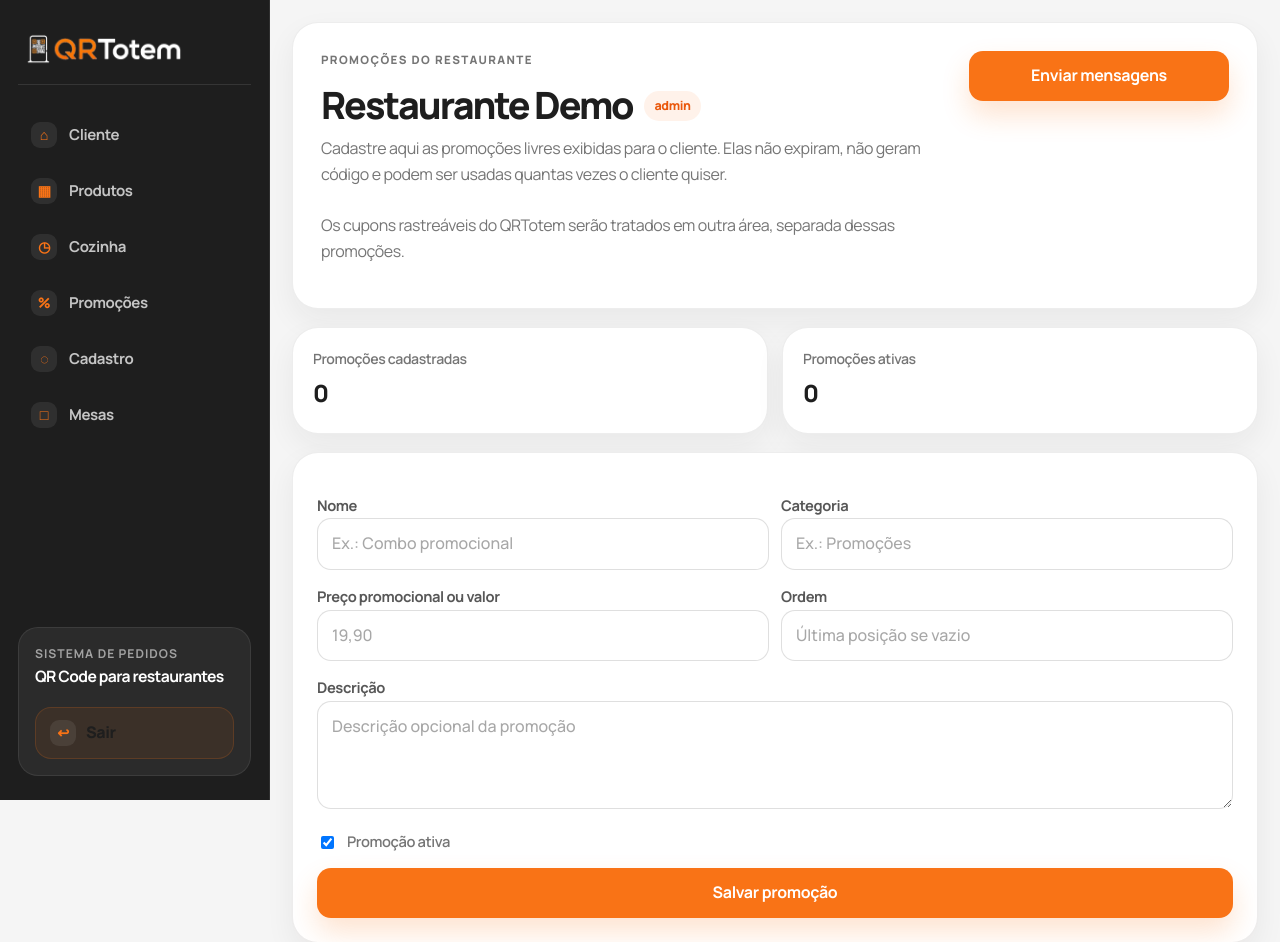
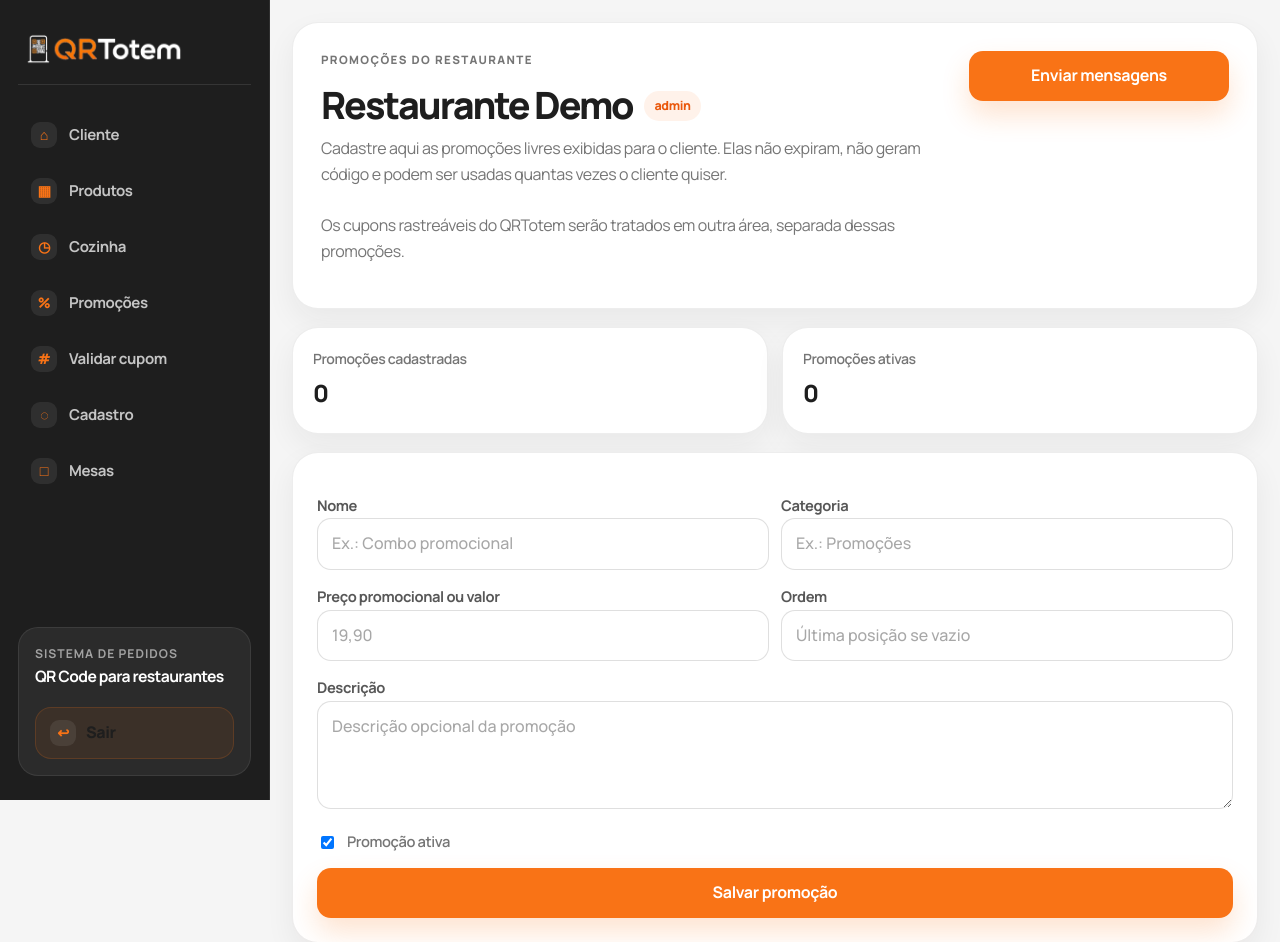
Before and after one commit to camisagilberto/restaurante_homolog, a Flask app: page /admin/cupons in a window 1280 px wide. Shown: the top 942 px of the page. Run offline with Flask 3, Linux system fonts and the light colour scheme; the visitor is signed in with stand-in values (Sample User, id 1); data comes from the database, SQL or seed files in the repository; tables that the repository leaves empty hold one stand-in row (values such as "Sample post").

Commit message:
Update base.html

```diff
--- a/app/templates/base.html
+++ b/app/templates/base.html
@@ -78,6 +78,11 @@
             <span>Promoções</span>
           </a>
 
+          <a href="{{ url_for('admin.validate_qrtotem_coupon_code') }}">
+            <span class="nav-icon" aria-hidden="true">#</span>
+            <span>Validar cupom</span>
+          </a>
+
           <a href="{{ url_for('client.profile') }}">
             <span class="nav-icon" aria-hidden="true">◌</span>
             <span>Cadastro</span>
@@ -120,6 +125,7 @@
             <a href="{{ url_for('admin.products') }}">Produtos</a>
             {% if show_kitchen_navigation %}<a href="{{ url_for('kitchen.orders') }}" data-kitchen-access>Cozinha</a>{% endif %}
             <a href="{{ url_for('admin.coupons') }}">Promoções</a>
+            <a href="{{ url_for('admin.validate_qrtotem_coupon_code') }}">Validar cupom</a>
             <a href="{{ url_for('client.profile') }}">Perfil</a>
             <a href="{{ url_for('client.tables_setup') }}">Mesas</a>
             <a href="{{ url_for('client.logout') }}">Sair</a>
```
